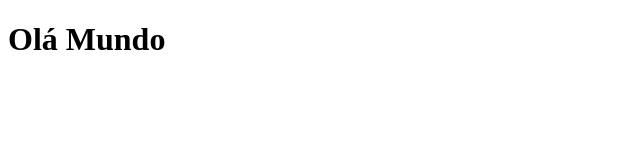
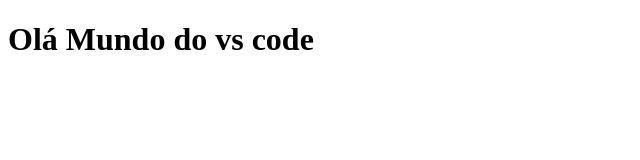
Before and after one commit to charlieveira/Info-News-Vscode, a plain HTML site: page index.html in a window 1280 px wide. Shown: the whole page, without its empty margins (0-640 px from the left). Drawn offline with Linux system fonts and the light colour scheme.

Commit message:
Update index.html

```diff
--- a/index.html
+++ b/index.html
@@ -6,6 +6,6 @@
     <title>Document</title>
 </head>
 <body>
-    <h1>Olá Mundo</h1>
+    <h1>Olá Mundo do vs code</h1>
 </body>
 </html>
```
